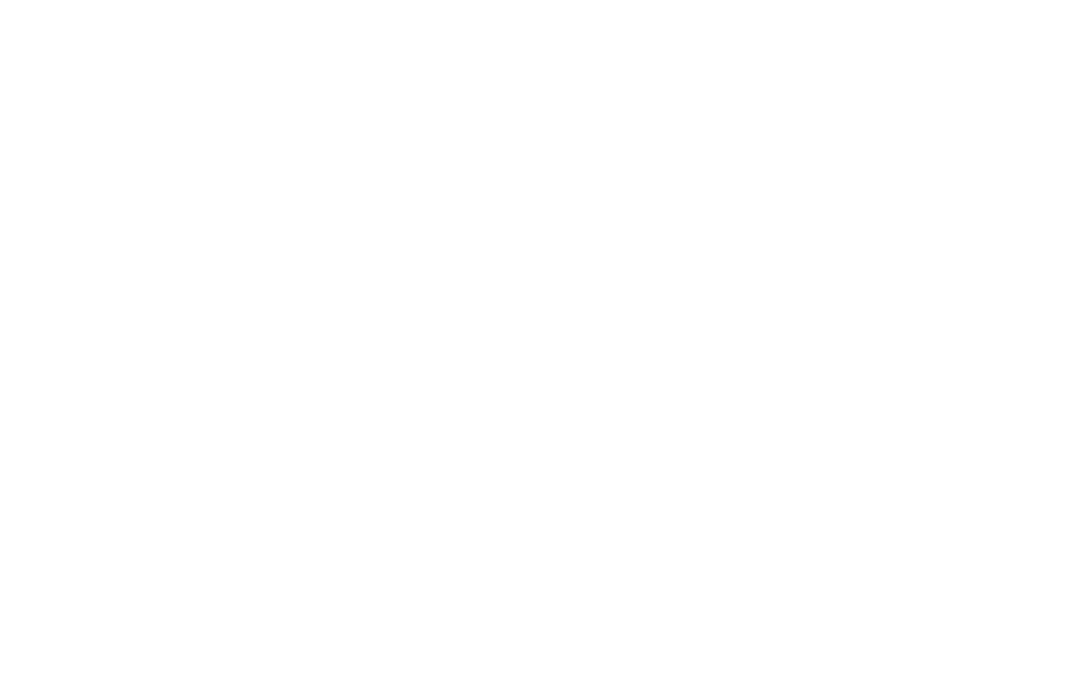
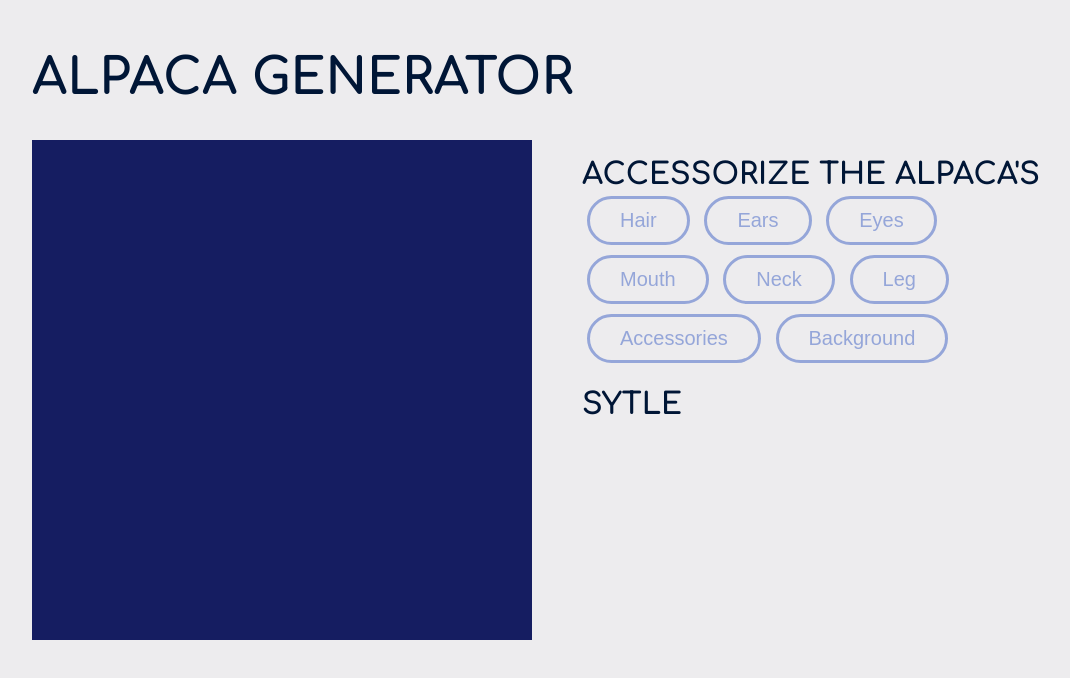
Before and after one commit to ellawsm/Aplaca, a plain HTML site: page index.html in a window 1280 px wide. Shown: the whole page, without its empty margins (18-1088 px from the left). Drawn offline with Linux system fonts and the light colour scheme.

Commit message:
Set two sets of buttons
Have to figure out:
- how to make button color stay
- how to display second sets of buttons when click
- how to put img

```diff
--- a/index.html
+++ b/index.html
@@ -4,8 +4,48 @@
 		<meta charset="utf-8">
 		<meta name="viewport" content="width=device-width, initial-scale=1">
 		<title></title>
+		<link rel="stylesheet" type="text/css" href="style.css">
+<link rel="preconnect" href="https://fonts.googleapis.com">
+<link rel="preconnect" href="https://fonts.gstatic.com" crossorigin>
+<link href="https://fonts.googleapis.com/css2?family=Comfortaa:wght@700&display=swap" rel="stylesheet">
+
 	</head>
 	<body>
+		<h1>Alpaca Generator</h1>
+		<div class="img">
+
+		</div>
+		<img src="">
+	<h4>Accessorize the alpaca's</h4>
+		<div class="buttonsContainer">
+			<button class="accessorizeHair">Hair</button>
+			<button class="accessorizeEars">Ears</button>
+			<button class="accessorizeEyes">Eyes</button>
+			<button class="accessorizeMouth">Mouth</button>
+			<button class="accessorizeNeck">Neck</button>
+			<button class="accessorizeLeg">Leg</button>
+			<button class="accessorizeAccessories">Accessories</button>
+			<button class="accessorizeBackground">Background</button>
+		</div>
+
+		<h4>Sytle</h4>
+
+		<div class="hair buttonsContainer">
+			<button class="hair">Default</button>
+			<button class="hair">Bang</button>
+			<button class="hair">Curls</button>
+			<button class="hair">Elegant</button>
+			<button class="hair">Fancy</button>
+			<button class="hair">Quiff</button>
+			<button class="hair">Short</button>
+		</div>
+
+		<div class="ears buttonsContainer">
+			<button class="ears">Default</button>
+			<button class="ears">Tilt backward</button>
+			<button class="ears">Tilt forward</button>
+		</div>
 
 	</body>
+	<script type="script.js"></script>
 	</html>
--- /dev/null
+++ b/script.js
@@ -0,0 +1,2 @@
+
+/*haven't fix: how to stay button color*/
--- /dev/null
+++ b/style.css
@@ -0,0 +1,53 @@
+body{
+	background: #edecee;
+	font-family: 'Comfortaa', cursive;
+	color: #001636;
+	margin: 50px;
+}
+
+h1, h4{
+	text-transform: uppercase;
+}
+
+h1{
+	font-size: 50px;
+}
+
+h4{
+	font-size: 30px;
+	margin: 0;
+}
+
+button{
+	font-size: 20px;
+	border-radius: 30px;
+	padding: 10px 30px;
+	margin: 5px;
+	border-color: #95A6D9;
+	border: solid;
+	color: #95A6D9;
+	background-color: transparent;
+	cursor: pointer;
+}
+button:hover, .active{
+	background-color:#95A6D9;
+	color: white;
+}
+
+.img{
+	background: #151D61;
+	width: 500px;
+	height: 500px;
+	float: left;
+	margin: 0 50px 0 0;
+}
+
+.buttonsContainer{
+	width: 400px;
+	display: inline-block;
+	margin: 0px 0px 20px 0px;
+}
+
+.hair, .ears{
+	display: none;
+}
```
